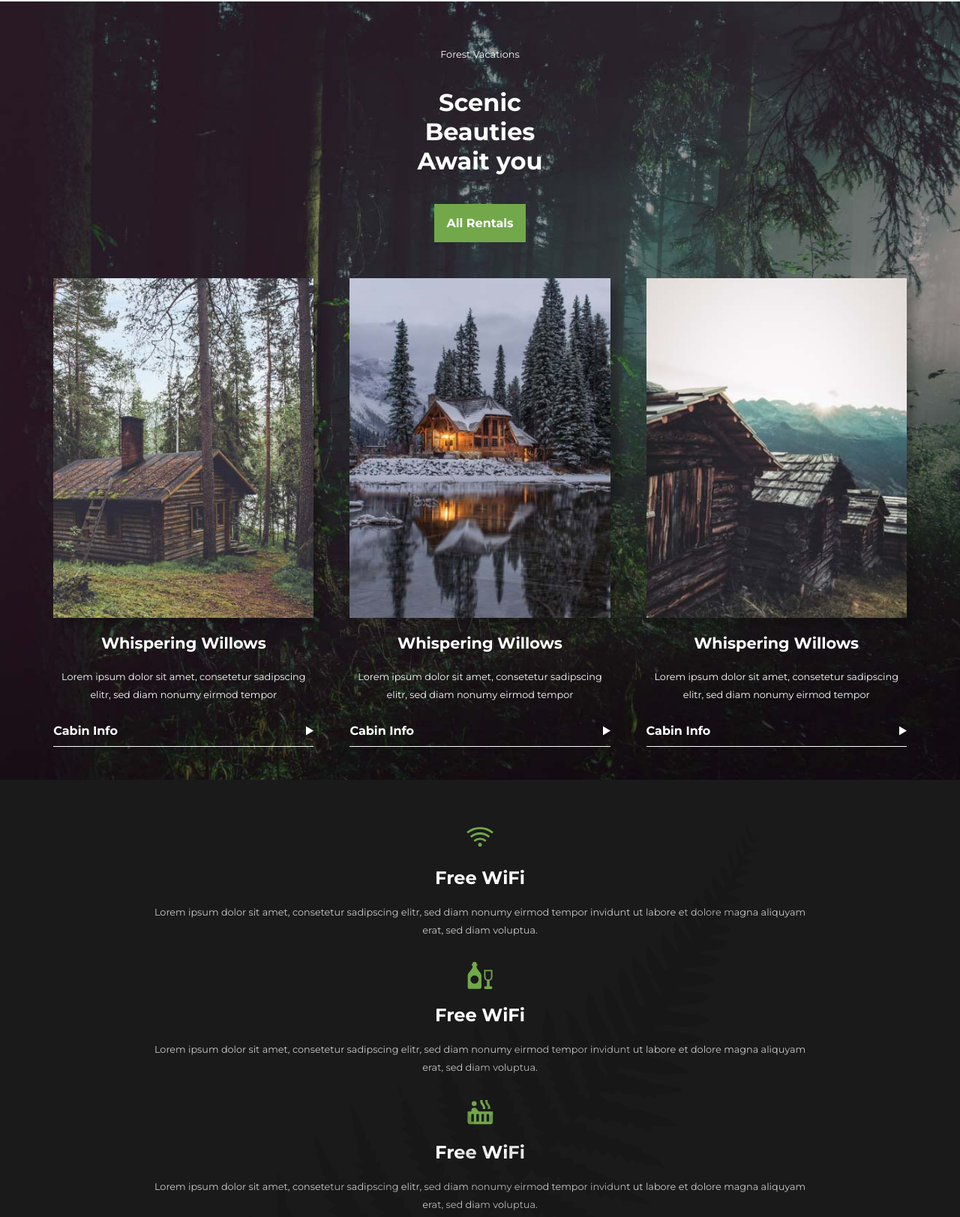
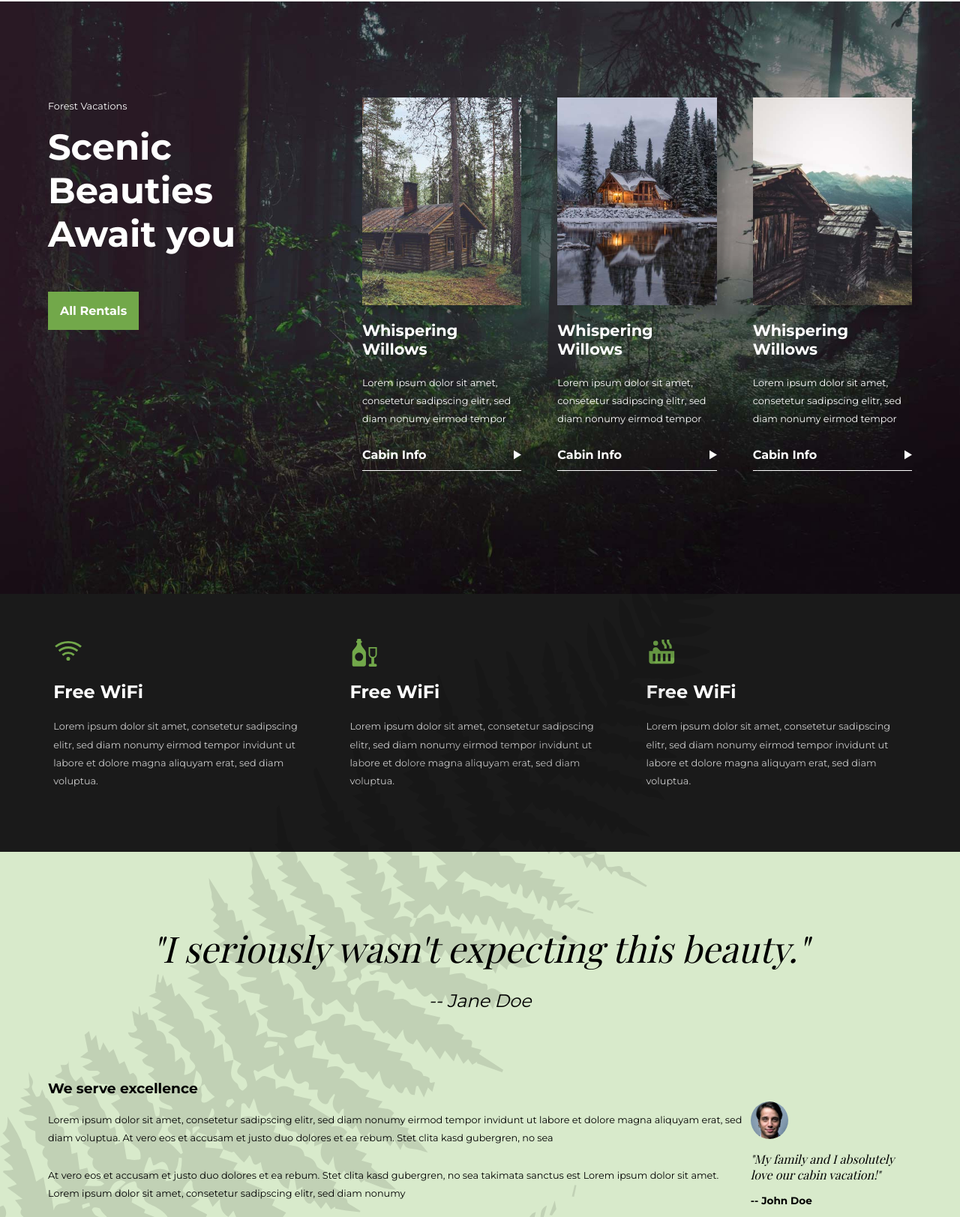
Before and after one commit to frontendella/Cabin-Rentals-Website, a website built with webpack: page index.html in a window 1280 px wide. Shown: the part 49-1672 px from the top of the page at 75% size. Built offline with nearby package versions, Linux system fonts and the light colour scheme.

Commit message:
Desktop version with media query 900 px started to work on

```diff
--- a/index.css
+++ b/index.css
@@ -274,3 +274,54 @@ p.test-auth {
     }
 
 }
+
+@media (min-width: 650px) {
+    ul.features{
+        width: 90%;
+        display: grid;
+        grid-template-columns: repeat(3, auto);
+        grid-gap: 3em;
+    }
+}
+
+@media (min-width: 900px) {
+    .wrapper {
+        text-align: left;
+    }
+    .flex {
+        display: flex;
+    }
+    .hero {
+        padding: 8em 4em;
+    }
+    .last-container {
+        padding: 0 4em;
+    }
+    .main-copy {
+        width: 40%;
+    }
+    p.subtitle {
+        margin: 0 0 1em;
+        padding: 0
+    }
+    h1 {
+        font-size: 3em;
+        margin-top: 0;
+    }
+    ul.featured-cabins {
+        width: 70%
+    }
+
+    .main-quote,
+    .main-cite {
+        text-align: center;
+    }
+    .main-quote {
+        font-size: 3em;
+        margin-top: 2em;
+    }
+    .main-cite {
+        font-size: 1.5em;
+        margin-bottom: 3em;
+    }
+}
```
